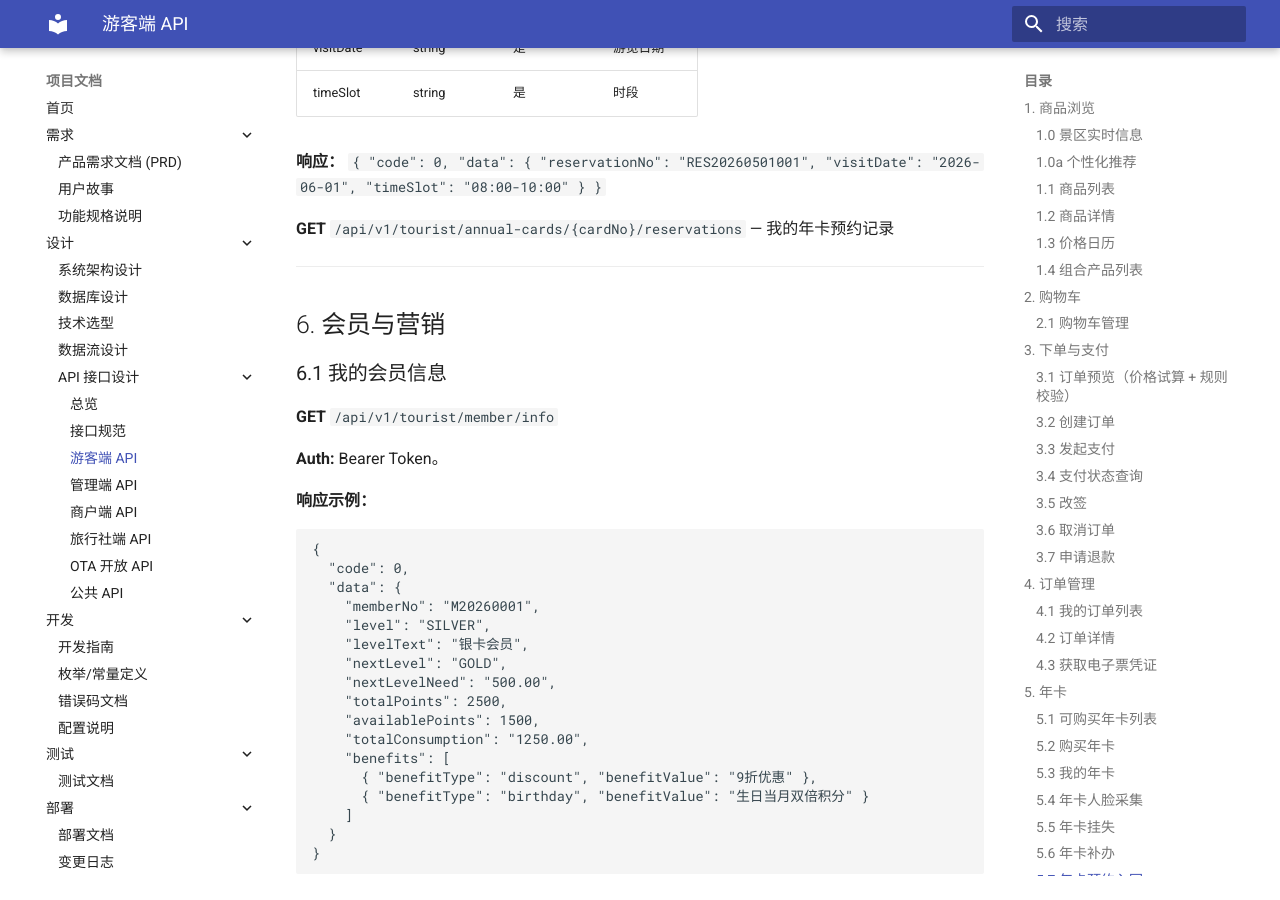
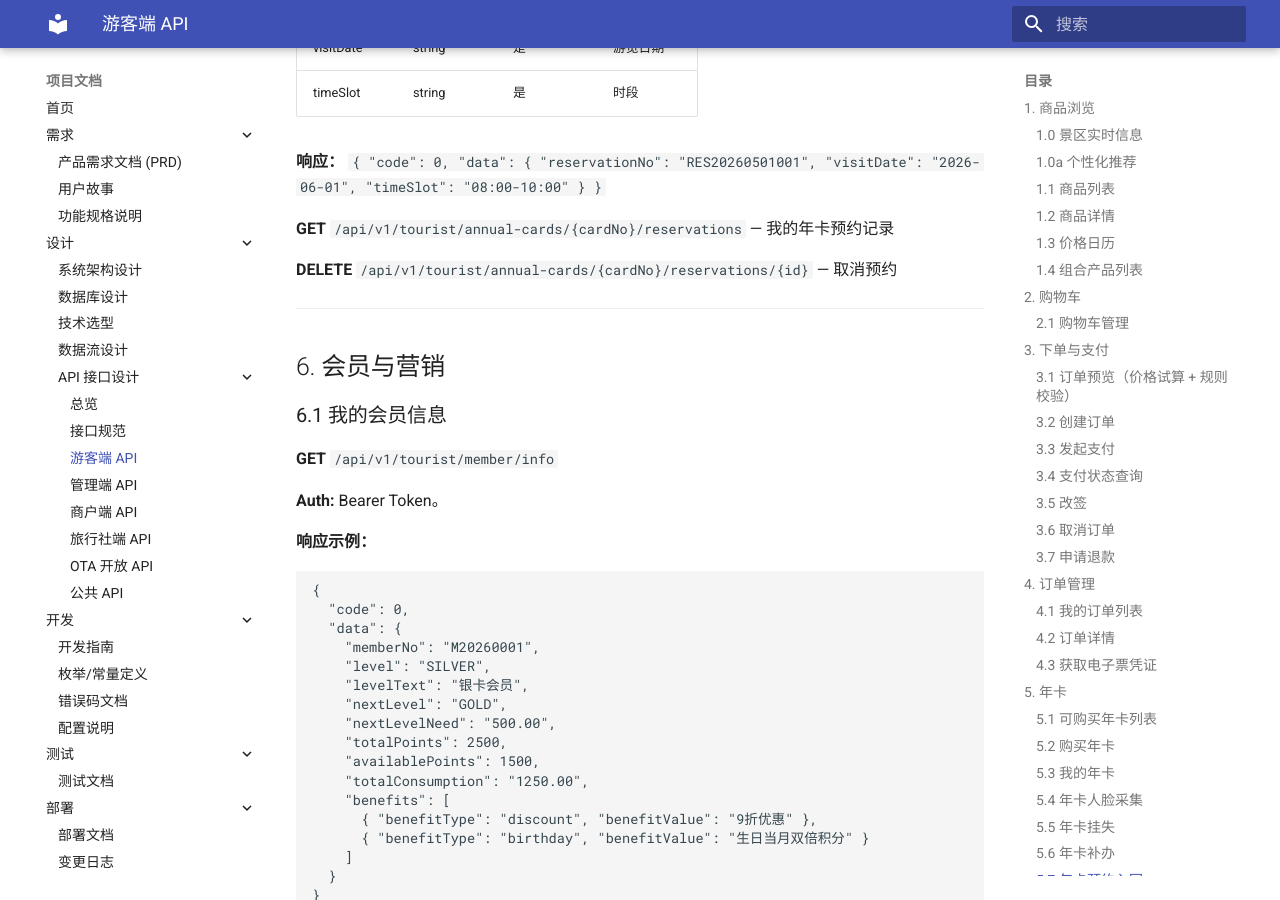
Before and after one commit to 4k48-o/u_trip_doc, an MkDocs documentation site: the page built from docs/design/api/tourist.md, in a window 1280 px wide and 900 px high, scrolled down 20328 px. Built offline with MkDocs 1.6.1 and Material for MkDocs 9.7.7, drawn with Linux system fonts in a browser that asks for light colours; some of the changed text lies outside the part shown.

Commit message:
fix: Issue #11——年卡预约取消+通知全读+content_note视频字段

```diff
--- a/docs/design/api/tourist.md
+++ b/docs/design/api/tourist.md
@@ -862,6 +862,8 @@ X-Idempotent-Key: uuid-v4
 
 **GET** `/api/v1/tourist/annual-cards/{cardNo}/reservations` — 我的年卡预约记录
 
+**DELETE** `/api/v1/tourist/annual-cards/{cardNo}/reservations/{id}` — 取消预约
+
 ---
 
 ## 6. 会员与营销
@@ -1275,6 +1277,8 @@ X-Idempotent-Key: uuid-v4
 
 **PUT** `/api/v1/tourist/notifications/{id}/read` — 标记已读
 
+**PUT** `/api/v1/tourist/notifications/read-all` — 全部标记已读
+
 ---
 
 ## 12. 用户信息管理
```
Also changed, not shown: docs/design/database.md (+1 -0 lines).
